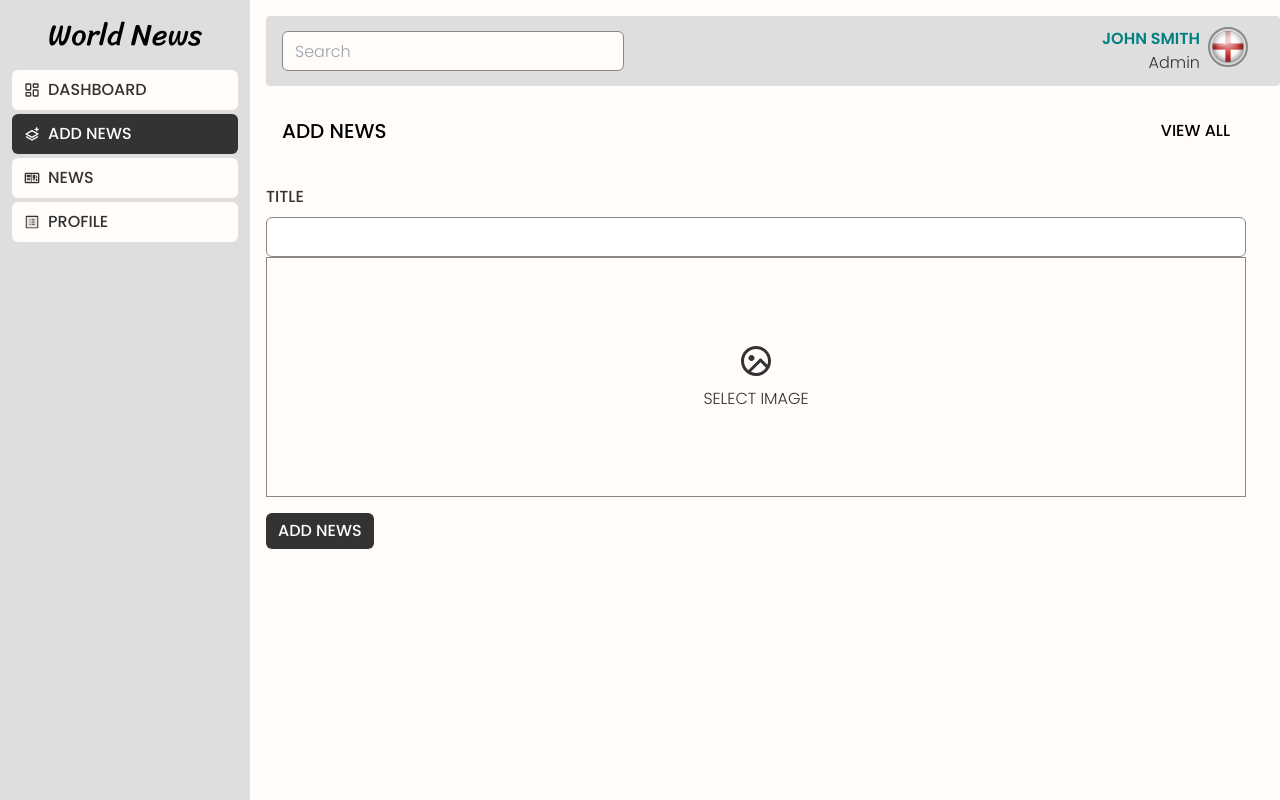
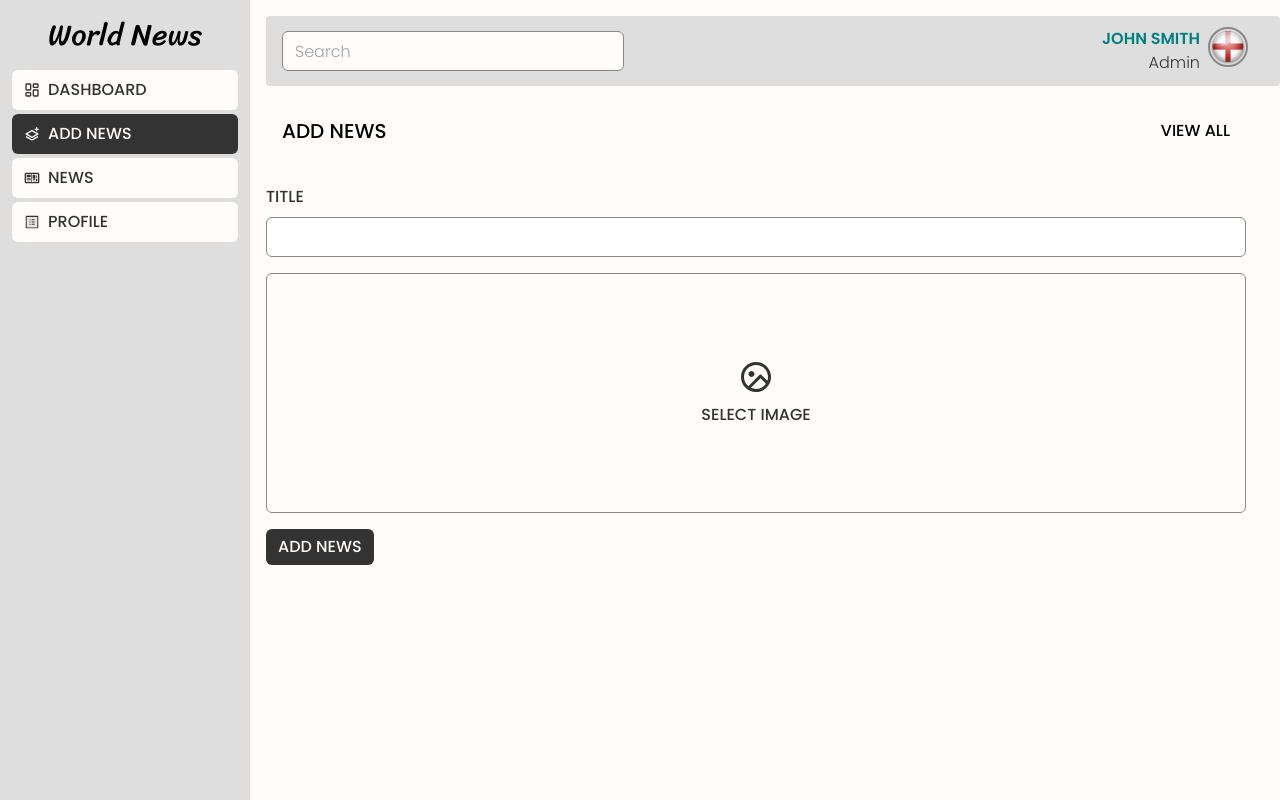
Before and after one commit to Nimira43/World-News, a React (Vite) app in the folder client/: page /dashboard/news/create in a window 1280 px wide. Built offline with nearby package versions, Linux system fonts and the light colour scheme.

Commit message:
CreateNews form - 5

```diff
--- a/client/src/dashboard/pages/CreateNews.jsx
+++ b/client/src/dashboard/pages/CreateNews.jsx
@@ -33,13 +33,13 @@ const CreateNews = () => {
           <label
             htmlFor='name'
             className='w-full h-[240px]
-            flex flex-col items-center justify-center cursor-pointer border
+            flex flex-col items-center justify-center cursor-pointer rounded-md border
             border-grey-medium outline-0 focus:border-grey-dark
-            text-grey-dark uppercase text-md'
+            text-grey-dark uppercase text-md mt-4'
           >
             <RiImageCircleLine
               className='text-4xl' />
-            <span className='mt-2 '>Select Image</span>
+            <span className='mt-2 font-medium'>Select Image</span>
           </label>
         </div>
 
--- a/client/src/dashboard/pages/Profile.jsx
+++ b/client/src/dashboard/pages/Profile.jsx
@@ -11,7 +11,7 @@ const Profile = () => {
             className='w-[150px] h-[150px] centre flex-col  rounded-full bg-light border-2 border-grey-medium text-grey-dark cursor-pointer hover:bg-primary hover:text-light label'
           >
             <RiImageCircleLine className='text-4xl' />
-            <span className='mt-2'>Select Image</span>
+            <span className='mt-2 font-medium'>Select Image</span>
             <input
               type='file'
               id='img'
```
